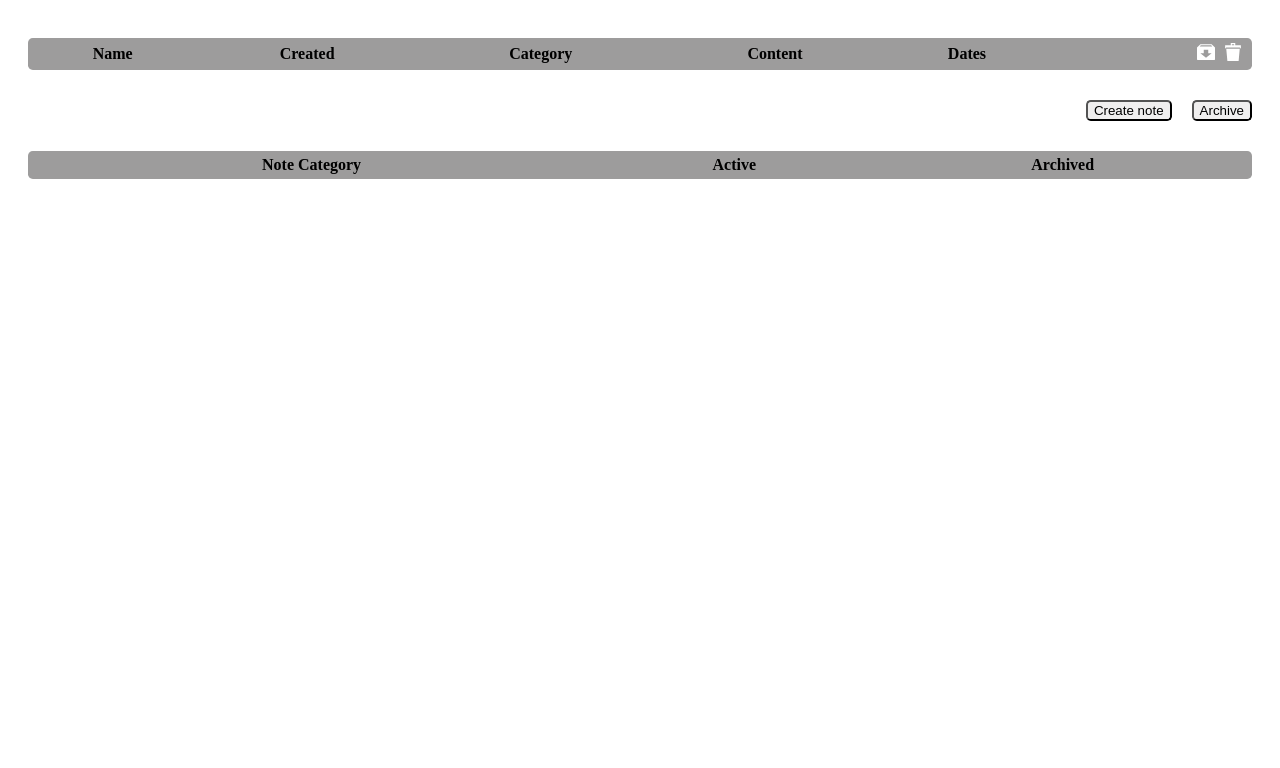
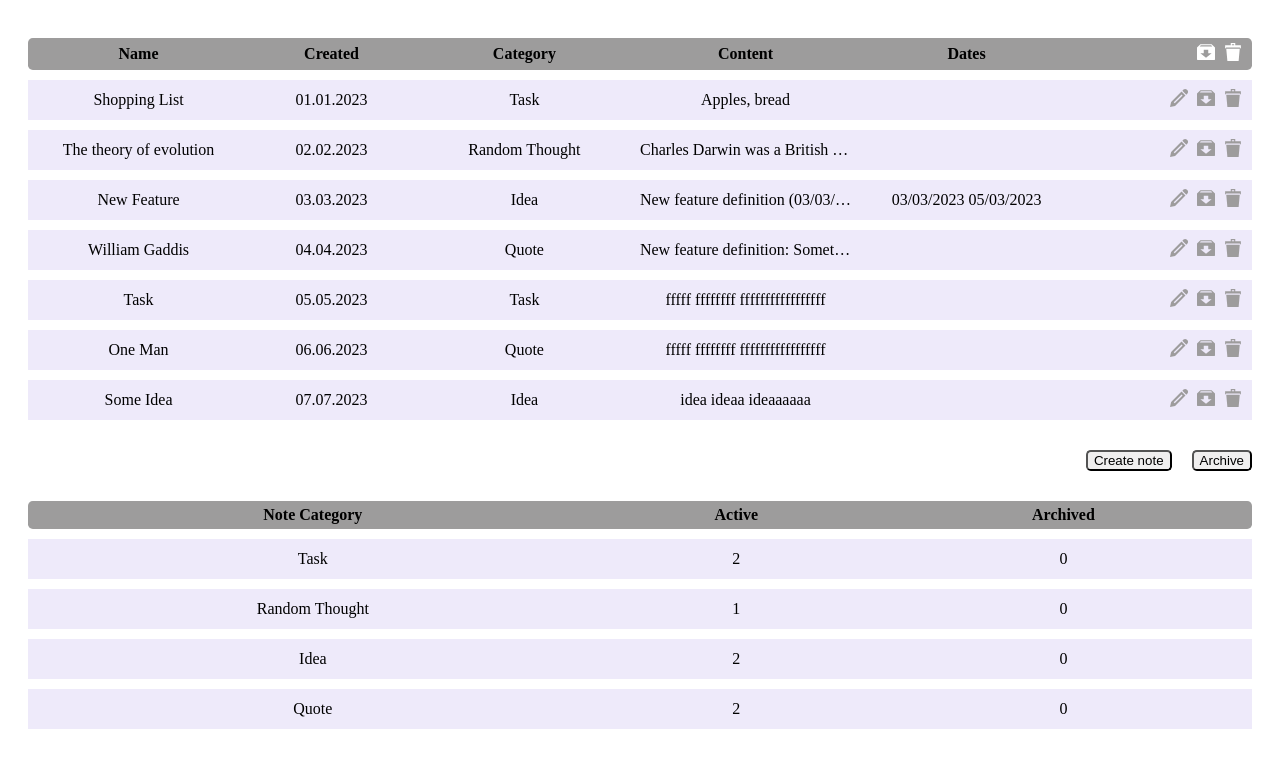
Before and after one commit to Denis-isnotavailable/taskone, a website with bundled scripts: page index.html in a window 1280 px wide. Built offline with nearby package versions, Linux system fonts and the light colour scheme.

Commit message:
data method

```diff
--- a/js/notes.js
+++ b/js/notes.js
@@ -66,7 +66,9 @@
         dates: "",
         archived: false
     }
-]
+];
+
+
 
 const mainTable = document.querySelector(".main-table__body");
 const archivedTable = document.querySelector(".archived-table__body");
@@ -77,6 +79,8 @@
 const createNoteButton = document.querySelector(".modal-create__button");
 const submitForm = document.querySelector(".form");
 
+updateLists(data);
+
 
 // async function fetchNotes() {
 //     try {
@@ -85,7 +89,7 @@
 //         data = notes;
 //         updateLists(data);
 //     } catch (error) {
-//         console.error("Error: ", error.message);
+//         // console.error("Error: ", error.message);
 //     }
 // };
 
```
Also changed, not shown: index.html (+1 -0 lines). Lines whose indentation alone changed are shown as unchanged.
